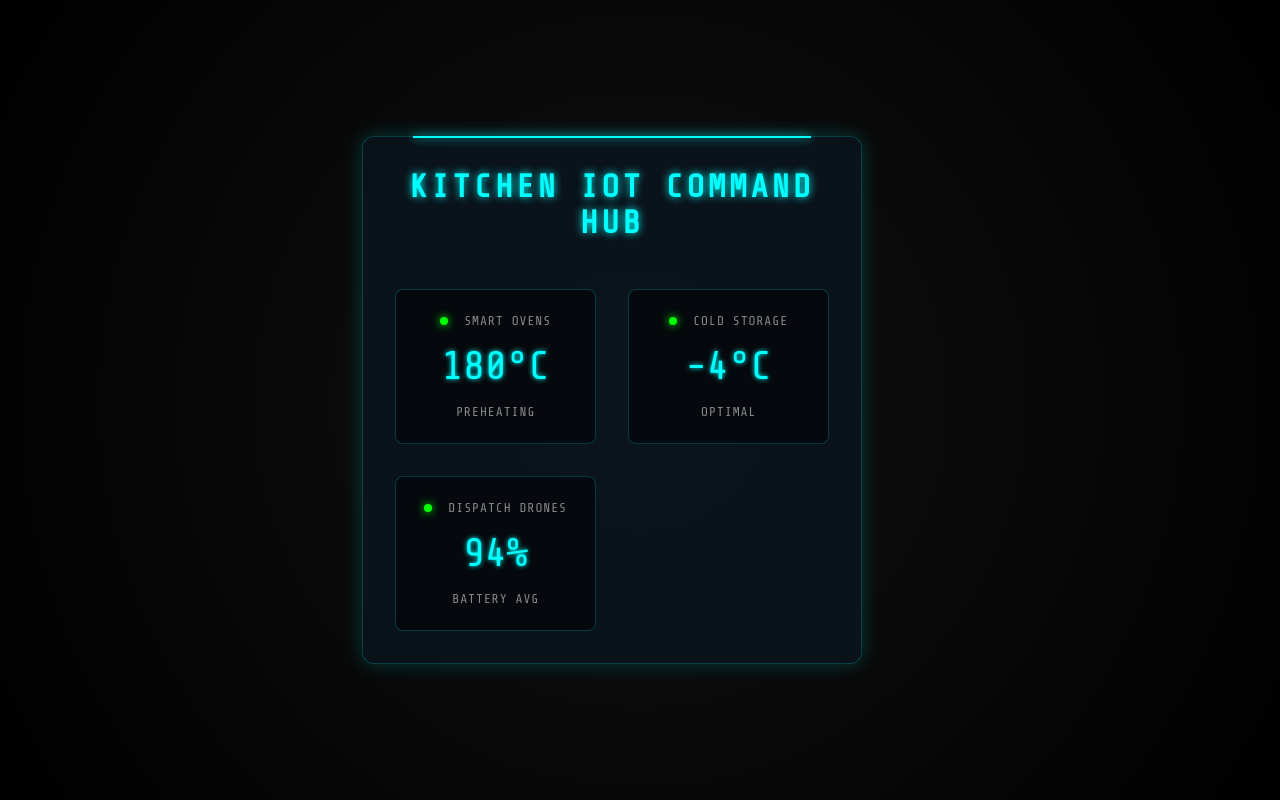
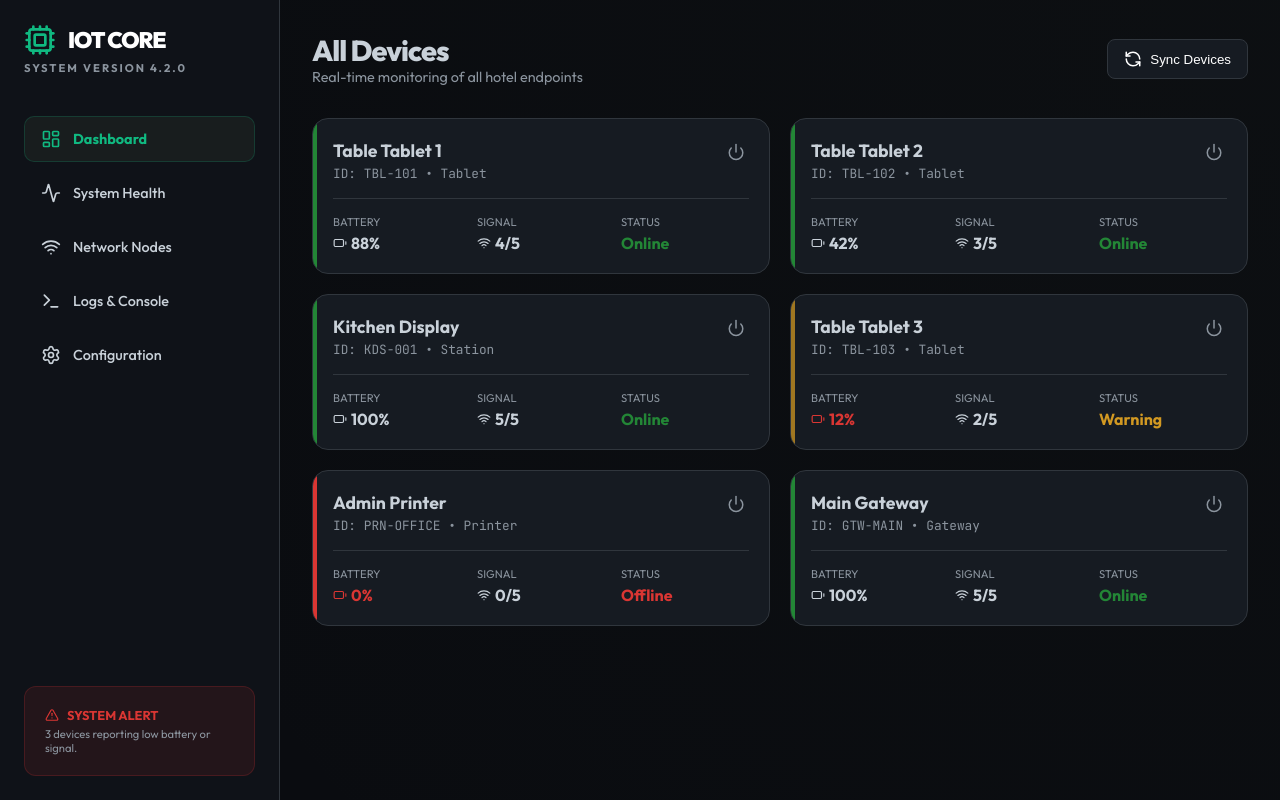
Before and after one commit to nitinkumarvbtech24-source/hotel_platform, a React (Vite) app in the folder iot-interface-app/: page / in a window 1280 px wide. Built offline with nearby package versions, Linux system fonts and the light colour scheme.

Commit message:
feat: initialize IoT Interface App with Command Center design

```diff
--- a/iot-interface-app/index.html
+++ b/iot-interface-app/index.html
@@ -4,7 +4,10 @@
     <meta charset="UTF-8" />
     <link rel="icon" type="image/svg+xml" href="/favicon.svg" />
     <meta name="viewport" content="width=device-width, initial-scale=1.0" />
-    <title>iot-interface-app</title>
+    <title>IOT CORE | Chillax Hotel OS</title>
+    <link rel="preconnect" href="https://fonts.googleapis.com">
+    <link rel="preconnect" href="https://fonts.gstatic.com" crossorigin>
+    <link href="https://fonts.googleapis.com/css2?family=JetBrains+Mono:wght@400;700&family=Outfit:wght@100..900&display=swap" rel="stylesheet">
   </head>
   <body>
     <div id="root"></div>
--- a/iot-interface-app/src/App.jsx
+++ b/iot-interface-app/src/App.jsx
@@ -1,28 +1,146 @@
+import { useState, useEffect } from 'react';
+import {
+  Activity,
+  LayoutDashboard,
+  Cpu,
+  Wifi,
+  Battery,
+  Settings,
+  Terminal,
+  AlertTriangle,
+  RefreshCcw,
+  Power
+} from 'lucide-react';
 import './index.css';
 
-function App() {
+const MOCK_DEVICES = [
+  { id: 'TBL-101', name: 'Table Tablet 1', type: 'Tablet', status: 'online', battery: 88, signal: 4 },
+  { id: 'TBL-102', name: 'Table Tablet 2', type: 'Tablet', status: 'online', battery: 42, signal: 3 },
+  { id: 'KDS-001', name: 'Kitchen Display', type: 'Station', status: 'online', battery: 100, signal: 5 },
+  { id: 'TBL-103', name: 'Table Tablet 3', type: 'Tablet', status: 'warning', battery: 12, signal: 2 },
+  { id: 'PRN-OFFICE', name: 'Admin Printer', type: 'Printer', status: 'offline', battery: 0, signal: 0 },
+  { id: 'GTW-MAIN', name: 'Main Gateway', type: 'Gateway', status: 'online', battery: 100, signal: 5 },
+];
+
+export default function App() {
+  const [devices, setDevices] = useState(MOCK_DEVICES);
+  const [activeZone, setActiveZone] = useState('All Devices');
+
   return (
-    <div className="hub-container">
-      <h1 className="header">Kitchen IoT Command Hub</h1>
-      <div className="grid">
-        <div className="sensor-card">
-          <div className="label"><span className="status-dot"></span> Smart Ovens</div>
-          <div className="value">180°C</div>
-          <div className="label">Preheating</div>
+    <div className="iot-shell">
+      {/* Sidebar Navigation */}
+      <aside className="iot-sidebar">
+        <div className="iot-brand" style={{ marginBottom: '40px' }}>
+          <div style={{ display: 'flex', alignItems: 'center', gap: '12px', color: '#10b981' }}>
+            <Cpu size={32} />
+            <h2 style={{ fontSize: '1.4rem', fontWeight: 900, color: 'white', letterSpacing: '-1px' }}>IOT CORE</h2>
+          </div>
+          <span style={{ fontSize: '0.7rem', color: 'var(--iot-text-dim)', letterSpacing: '2px', fontWeight: 700 }}>SYSTEM VERSION 4.2.0</span>
         </div>
-        <div className="sensor-card">
-          <div className="label"><span className="status-dot"></span> Cold Storage</div>
-          <div className="value">-4°C</div>
-          <div className="label">Optimal</div>
+
+        <nav style={{ display: 'flex', flexDirection: 'column', gap: '8px' }}>
+          <NavItem icon={<LayoutDashboard size={20} />} label="Dashboard" active={activeZone === 'All Devices'} onClick={() => setActiveZone('All Devices')} />
+          <NavItem icon={<Activity size={20} />} label="System Health" />
+          <NavItem icon={<Wifi size={20} />} label="Network Nodes" />
+          <NavItem icon={<Terminal size={20} />} label="Logs & Console" />
+          <NavItem icon={<Settings size={20} />} label="Configuration" />
+        </nav>
+
+        <div style={{ marginTop: 'auto', padding: '20px', background: 'rgba(218, 54, 51, 0.1)', borderRadius: '12px', border: '1px solid rgba(218, 54, 51, 0.2)' }}>
+          <div style={{ display: 'flex', alignItems: 'center', gap: '8px', color: '#da3633', fontSize: '0.8rem', fontWeight: 700 }}>
+            <AlertTriangle size={14} /> SYSTEM ALERT
+          </div>
+          <p style={{ fontSize: '0.7rem', marginTop: '4px', color: 'var(--iot-text-dim)' }}>3 devices reporting low battery or signal.</p>
         </div>
-        <div className="sensor-card">
-          <div className="label"><span className="status-dot"></span> Dispatch Drones</div>
-          <div className="value">94%</div>
-          <div className="label">Battery AVG</div>
+      </aside>
+
+      {/* Main Content Area */}
+      <main className="iot-main">
+        <header className="iot-header">
+          <div>
+            <h1>{activeZone}</h1>
+            <p style={{ color: 'var(--iot-text-dim)', fontSize: '0.9rem' }}>Real-time monitoring of all hotel endpoints</p>
+          </div>
+          <div style={{ display: 'flex', gap: '12px' }}>
+            <button style={{ padding: '10px 16px', background: 'var(--iot-card)', border: '1px solid var(--iot-border)', borderRadius: '8px', color: 'white', display: 'flex', alignItems: 'center', gap: '8px', cursor: 'pointer' }}>
+              <RefreshCcw size={18} /> Sync Devices
+            </button>
+          </div>
+        </header>
+
+        {/* Device Grid */}
+        <div className="device-grid">
+          {devices.map(device => (
+            <DeviceNode key={device.id} device={device} />
+          ))}
+        </div>
+      </main>
+    </div>
+  );
+}
+
+function NavItem({ icon, label, active, onClick }) {
+  return (
+    <div
+      onClick={onClick}
+      style={{
+        display: 'flex',
+        alignItems: 'center',
+        gap: '12px',
+        padding: '12px 16px',
+        borderRadius: '10px',
+        cursor: 'pointer',
+        background: active ? 'rgba(63, 76, 56, 0.2)' : 'transparent',
+        color: active ? '#10b981' : 'var(--iot-text)',
+        border: active ? '1px solid rgba(16, 185, 129, 0.2)' : '1px solid transparent',
+        transition: 'all 0.2s'
+      }}
+    >
+      {icon}
+      <span style={{ fontWeight: active ? 700 : 500, fontSize: '0.9rem' }}>{label}</span>
+    </div>
+  );
+}
+
+function DeviceNode({ device }) {
+  const statusColor = device.status === 'online' ? 'status-online-bg' : device.status === 'warning' ? 'status-warning-bg' : 'status-offline-bg';
+
+  return (
+    <div className="device-node">
+      <div className={`device-status-pill ${statusColor} ${device.status === 'warning' ? 'animate-pulse-status' : ''}`}></div>
+
+      <div className="node-header">
+        <div className="node-title">
+          <h3>{device.name}</h3>
+          <span>ID: {device.id} • {device.type}</span>
+        </div>
+        <div style={{ display: 'flex', gap: '8px' }}>
+          <button style={{ padding: '4px', background: 'none', border: 'none', color: 'var(--iot-text-dim)', cursor: 'pointer' }}>
+            <Power size={18} />
+          </button>
+        </div>
+      </div>
+
+      <div className="telemetry-row">
+        <div className="telemetry-item">
+          <div className="telemetry-label">Battery</div>
+          <div className="telemetry-value" style={{ display: 'flex', alignItems: 'center', gap: '4px', color: device.battery < 20 ? '#da3633' : 'inherit' }}>
+            <Battery size={14} /> {device.battery}%
+          </div>
+        </div>
+        <div className="telemetry-item">
+          <div className="telemetry-label">Signal</div>
+          <div className="telemetry-value" style={{ display: 'flex', alignItems: 'center', gap: '4px' }}>
+            <Wifi size={14} /> {device.signal}/5
+          </div>
+        </div>
+        <div className="telemetry-item">
+          <div className="telemetry-label">Status</div>
+          <div className="telemetry-value" style={{ textTransform: 'capitalize', color: device.status === 'online' ? '#238636' : device.status === 'warning' ? '#d29922' : '#da3633' }}>
+            {device.status}
+          </div>
         </div>
       </div>
     </div>
   );
 }
-
-export default App;
--- a/iot-interface-app/src/index.css
+++ b/iot-interface-app/src/index.css
@@ -1,40 +1,151 @@
-@import url('https://fonts.googleapis.com/css2?family=Share+Tech+Mono&display=swap');
+/* IoT Command Center Design System */
+:root {
+    --iot-bg: #0a0c10;
+    --iot-sidebar: #0f1218;
+    --iot-card: #161b22;
+    --iot-border: #30363d;
+    --iot-text: #c9d1d9;
+    --iot-text-dim: #8b949e;
+    --iot-accent: #3f4c38; /* Olive accent from management app */
 
-:root {
-  --bg-color: #050505;
-  --panel-bg: rgba(10, 20, 30, 0.8);
-  --cyan: #0ff;
-  --cyan-dim: rgba(0, 255, 255, 0.2);
-  --green: #0f0;
-  --text-main: #e0e0e0;
+    --status-online: #238636;
+    --status-offline: #da3633;
+    --status-warning: #d29922;
+    --status-active: #58a6ff;
 }
 
-* { box-sizing: border-box; margin: 0; padding: 0; }
+@keyframes pulse {
+    0% { opacity: 1; }
+    50% { opacity: 0.5; }
+    100% { opacity: 1; }
+}
+
+* {
+    margin: 0;
+    padding: 0;
+    box-sizing: border-box;
+}
+
 body {
-  font-family: 'Share Tech Mono', monospace;
-  background-color: var(--bg-color);
-  color: var(--text-main);
-  background-image: radial-gradient(circle at 50% 50%, #111 0%, #000 100%);
-  min-height: 100vh;
-  display: flex;
-  justify-content: center;
-  align-items: center;
+    background-color: var(--iot-bg);
+    color: var(--iot-text);
+    font-family: 'Outfit', -apple-system, BlinkMacSystemFont, 'Segoe UI', Roboto, sans-serif;
+    overflow: hidden;
 }
-.hub-container {
-  width: 90%;
-  max-width: 1000px;
-  background: var(--panel-bg);
-  border: 1px solid var(--cyan-dim);
-  box-shadow: 0 0 20px var(--cyan-dim);
-  padding: 2rem;
-  border-radius: 12px;
-  position: relative;
+
+.iot-shell {
+    display: flex;
+    height: 100vh;
+    width: 100vw;
 }
-.hub-container::before { content: ''; position: absolute; top: -1px; left: 10%; width: 80%; height: 2px; background: var(--cyan); box-shadow: 0 0 10px var(--cyan); }
-.header { text-align: center; margin-bottom: 3rem; text-transform: uppercase; letter-spacing: 4px; color: var(--cyan); text-shadow: 0 0 8px var(--cyan); }
-.grid { display: grid; grid-template-columns: repeat(auto-fit, minmax(200px, 1fr)); gap: 2rem; }
-.sensor-card { background: rgba(0,0,0,0.5); border: 1px solid var(--cyan-dim); padding: 1.5rem; border-radius: 8px; text-align: center; transition: 0.3s; }
-.sensor-card:hover { border-color: var(--cyan); box-shadow: inset 0 0 15px var(--cyan-dim); }
-.value { font-size: 2.5rem; color: var(--cyan); margin: 1rem 0; text-shadow: 0 0 5px var(--cyan); }
-.label { font-size: 0.8rem; text-transform: uppercase; color: #888; letter-spacing: 1px; }
-.status-dot { display: inline-block; width: 8px; height: 8px; background: var(--green); border-radius: 50%; box-shadow: 0 0 8px var(--green); margin-right: 8px; }
+
+.iot-sidebar {
+    width: 280px;
+    background: var(--iot-sidebar);
+    border-right: 1px solid var(--iot-border);
+    display: flex;
+    flex-direction: column;
+    padding: 24px;
+}
+
+.iot-main {
+    flex: 1;
+    overflow-y: auto;
+    padding: 32px;
+    background: radial-gradient(circle at top right, rgba(63, 76, 56, 0.05), transparent);
+}
+
+.iot-header {
+    display: flex;
+    justify-content: space-between;
+    align-items: center;
+    margin-bottom: 32px;
+}
+
+.iot-header h1 {
+    font-size: 1.8rem;
+    font-weight: 800;
+    letter-spacing: -1px;
+}
+
+/* Device Nodes */
+.device-grid {
+    display: grid;
+    grid-template-columns: repeat(auto-fill, minmax(300px, 1fr));
+    gap: 20px;
+}
+
+.device-node {
+    background: var(--iot-card);
+    border: 1px solid var(--iot-border);
+    border-radius: 16px;
+    padding: 20px;
+    transition: all 0.3s cubic-bezier(0.4, 0, 0.2, 1);
+    position: relative;
+    overflow: hidden;
+}
+
+.device-node:hover {
+    border-color: var(--iot-text-dim);
+    transform: translateY(-4px);
+    box-shadow: 0 10px 20px rgba(0,0,0,0.4);
+}
+
+.device-status-pill {
+    position: absolute;
+    top: 0;
+    left: 0;
+    width: 4px;
+    height: 100%;
+}
+
+.status-online-bg { background: var(--status-online); }
+.status-offline-bg { background: var(--status-offline); }
+.status-warning-bg { background: var(--status-warning); }
+
+.node-header {
+    display: flex;
+    justify-content: space-between;
+    align-items: flex-start;
+    margin-bottom: 16px;
+}
+
+.node-title h3 {
+    font-size: 1.1rem;
+    font-weight: 700;
+}
+
+.node-title span {
+    font-size: 0.8rem;
+    color: var(--iot-text-dim);
+    font-family: 'JetBrains Mono', monospace;
+}
+
+.telemetry-row {
+    display: flex;
+    gap: 16px;
+    margin-top: 16px;
+    padding-top: 16px;
+    border-top: 1px solid var(--iot-border);
+}
+
+.telemetry-item {
+    flex: 1;
+}
+
+.telemetry-label {
+    font-size: 0.7rem;
+    color: var(--iot-text-dim);
+    text-transform: uppercase;
+    margin-bottom: 4px;
+}
+
+.telemetry-value {
+    font-size: 1rem;
+    font-weight: 700;
+}
+
+/* Animations */
+.animate-pulse-status {
+    animation: pulse 2s infinite ease-in-out;
+}
```
